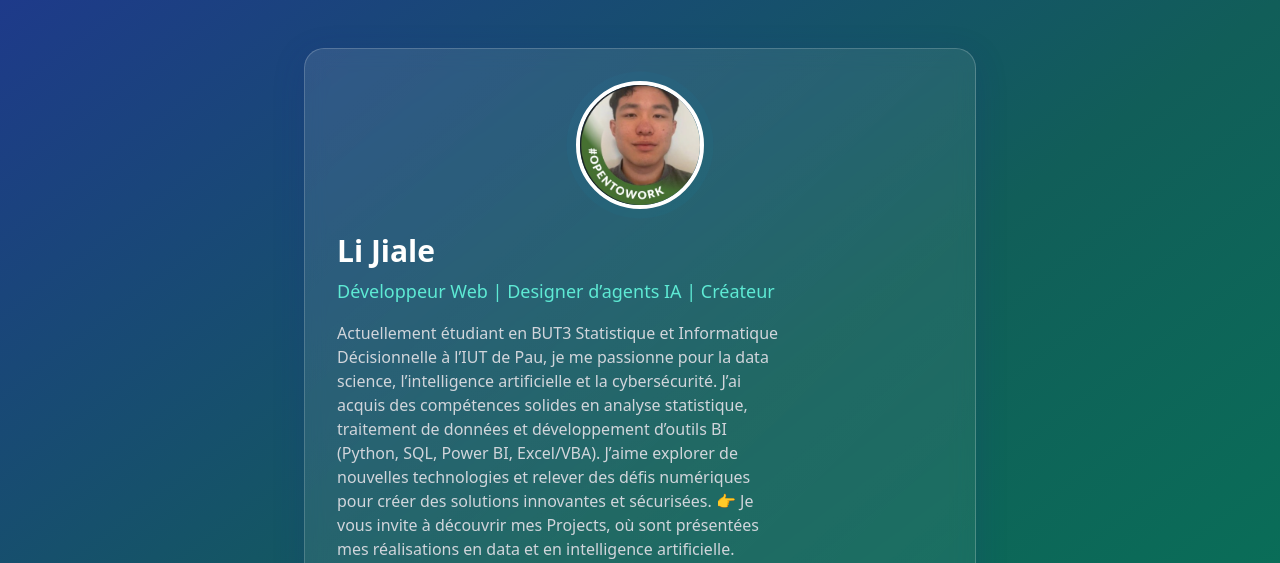
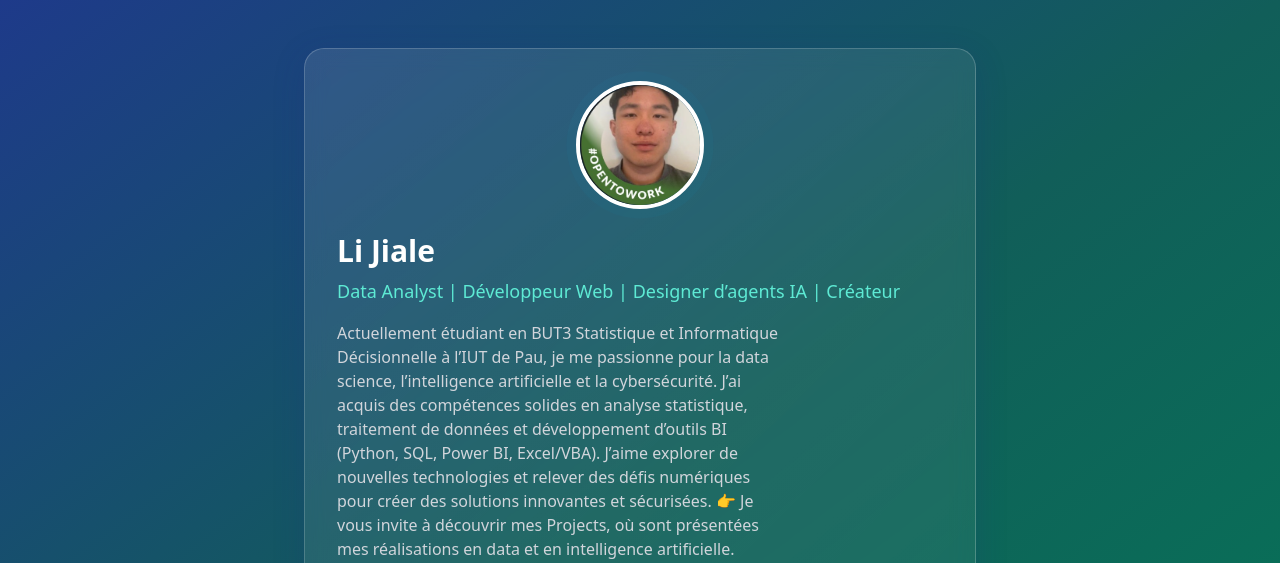
Before and after one commit to Lijiale-coding/person-web, a website: page src/index.html in a window 1280 px wide. Shown: the top 563 px of the page. Drawn offline with nearby package versions, Linux system fonts and the light colour scheme.

Commit message:
Update index.html

```diff
--- a/src/index.html
+++ b/src/index.html
@@ -71,9 +71,11 @@
 
                 <!-- Profile Info -->
                 <h1 class="text-3xl font-bold mb-2">Li Jiale</h1>
-                <p class="text-lg text-teal-300 mb-4"> Développeur Web | Designer d’agents IA | Créateur</p>
+                <p class="text-lg text-teal-300 mb-4"> Data Analyst | Développeur Web | Designer d’agents IA | Créateur</p>
                 <p class="text-gray-300 mb-6 max-w-md">
-                    Actuellement étudiant en BUT3 Statistique et Informatique Décisionnelle à l’IUT de Pau, je me passionne pour la data science, l’intelligence artificielle et la cybersécurité. J’ai acquis des compétences solides en analyse statistique, traitement de données et développement d’outils BI (Python, SQL, Power BI, Excel/VBA). J’aime explorer de nouvelles technologies et relever des défis numériques pour créer des solutions innovantes et sécurisées.
+                    Actuellement étudiant en BUT3 Statistique et Informatique Décisionnelle à l’IUT de Pau, je me passionne pour la data science, l’intelligence artificielle et la cybersécurité.
+                    J’ai acquis des compétences solides en analyse statistique, traitement de données et développement d’outils BI (Python, SQL, Power BI, Excel/VBA).
+                    J’aime explorer de nouvelles technologies et relever des défis numériques pour créer des solutions innovantes et sécurisées.
                     👉 Je vous invite à découvrir mes Projects, où sont présentées mes réalisations en data et en intelligence artificielle.
                 </p>
 
```
